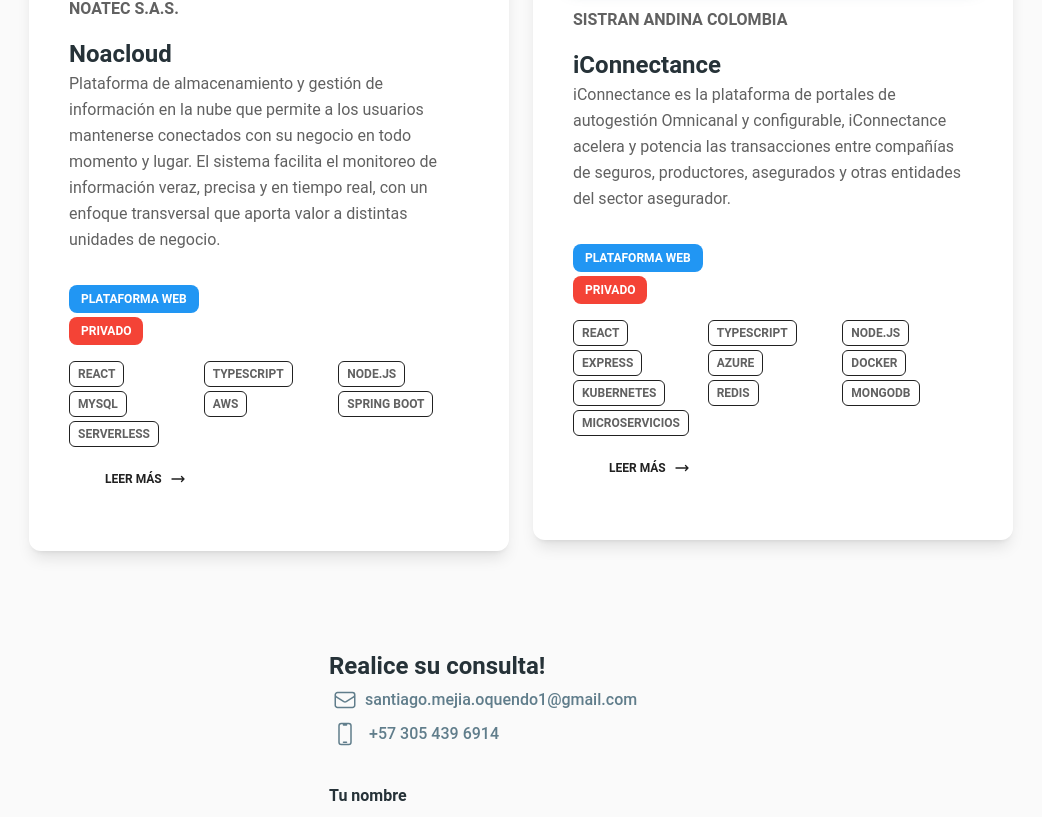
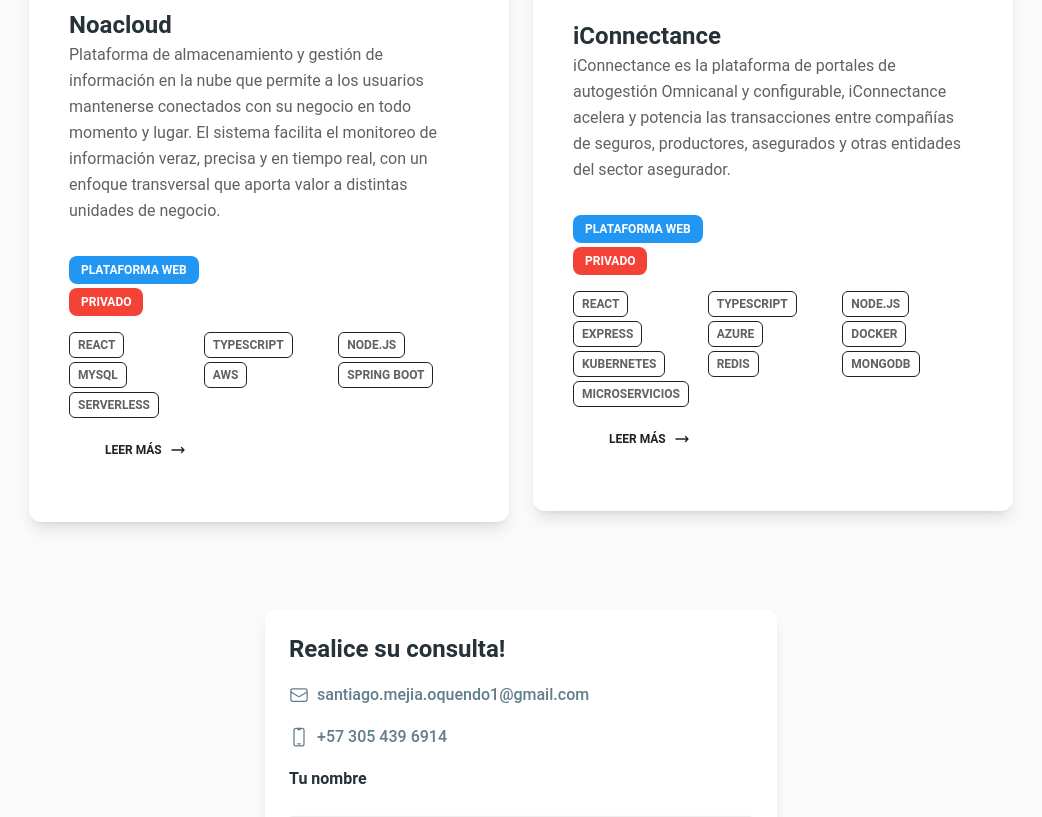
Before and after one commit to Smejia11/porfolio, a Next.js app: page / in a window 1280 px wide. Shown: the part 1950-2767 px from the top of the page, without its empty margins (119-1161 px from the left). Built offline with nearby package versions, Linux system fonts and the light colour scheme.

Commit message:
fix: fix padding, adjusment padding

```diff
--- a/src/app/Section/SectionContactUs.tsx
+++ b/src/app/Section/SectionContactUs.tsx
@@ -18,7 +18,7 @@
       <SnackbarUtilitiesConfigurator />
       <section
         data-aos="zoom-in"
-        className="min-h-screen max-w-full flex flex-col justify-center items-center"
+        className="min-h-screen max-w-full flex flex-col justify-center items-center p-2"
         data-aos-duration="1000"
         ref={contactUsRef}
       >
--- a/src/app/Section/SectionHome.tsx
+++ b/src/app/Section/SectionHome.tsx
@@ -8,7 +8,7 @@
       ref={homeRef}
       data-aos="fade-in"
       data-aos-duration="2000"
-      className="min-h-screen flex flex-col justify-center items-center p-5"
+      className="min-h-screen flex flex-col justify-center items-center p-2"
     >
       <ProfileCard />
     </section>
--- a/src/app/Section/SectionProjects.tsx
+++ b/src/app/Section/SectionProjects.tsx
@@ -7,7 +7,7 @@
   return (
     <section
       ref={projectsRef}
-      className="min-h-screen flex flex-col md:flex-row gap-6 justify-center items-center p-10"
+      className="min-h-screen flex flex-col md:flex-row gap-6 justify-center items-center p-2"
       data-aos="fade-down"
       data-aos-duration="3000"
     >
--- a/src/app/components/ContactUs.tsx
+++ b/src/app/components/ContactUs.tsx
@@ -3,58 +3,62 @@
 import {
   DevicePhoneMobileIcon,
   EnvelopeIcon,
-  UserIcon,
 } from "@heroicons/react/24/outline";
 import { infoData } from "../data/info";
 
 export function SimpleForm() {
   const { handleSubmit, isLoading } = useSimpleForm();
   return (
-    <Card color="transparent" shadow={false}>
+    <Card
+      color="transparent"
+      shadow={false}
+      className="w-full max-w-lg mx-auto p-6 bg-white rounded-xl shadow-lg space-y-4"
+    >
       <Typography variant="h4" color="blue-gray">
         Realice su consulta!
       </Typography>
-      <div className="flex items-center text-blue-gray-500 gap-2 p-1">
-        <EnvelopeIcon className="h-6 w-6" />
-        <Typography className="font-medium">{infoData.email}</Typography>
+      <div className="flex flex-wrap items-center gap-2 text-blue-gray-500">
+        <EnvelopeIcon className="h-5 w-5 shrink-0" />
+        <Typography className="font-medium break-all">
+          {infoData.email}
+        </Typography>
       </div>
-      <div className="flex items-center text-blue-gray-500 gap-3 p-1">
-        <DevicePhoneMobileIcon className="h-6 w-6" />
-        <Typography className="font-medium">{infoData.phone}</Typography>
+      <div className="flex flex-wrap items-center gap-2 text-blue-gray-500">
+        <DevicePhoneMobileIcon className="h-5 w-5 shrink-0" />
+        <Typography className="font-medium break-all">
+          {infoData.phone}
+        </Typography>
       </div>
-      <form
-        className="mt-8 mb-2 w-80 max-w-screen-lg sm:w-96"
-        onSubmit={handleSubmit}
-      >
+      <form className="" onSubmit={handleSubmit}>
         <div className="mb-1 flex flex-col gap-6">
-          <Typography variant="h6" color="blue-gray" className="-mb-3">
+          <Typography variant="h6" color="blue-gray">
             Tu nombre
           </Typography>
           <input
-            className="shadow appearance-none border rounded focus:outline w-full py-2 px-3 text-brown-800 leading-tight  focus:shadow-outline"
+            className="shadow appearance-none border rounded w-full py-2 px-3 leading-tight
+            focus:outline-none focus:ring-2 focus:ring-blue-500 focus:border-blue-500"
             name="name"
             type="text"
             placeholder="Nombre"
           />
-          <Typography variant="h6" color="blue-gray" className="-mb-3">
+          <Typography variant="h6" color="blue-gray">
             Email
           </Typography>
           <input
-            className="shadow appearance-none border rounded focus:outline w-full py-2 px-3 text-brown-800 leading-tight  focus:shadow-outline"
+            className="shadow appearance-none border rounded w-full py-2 px-3 leading-tight
+            focus:outline-none focus:ring-2 focus:ring-blue-500 focus:border-blue-500"
             name="email"
             type="email"
             placeholder="email"
           />
-          <Typography variant="h6" color="blue-gray" className="-mb-3">
+          <Typography variant="h6" color="blue-gray">
             Motivo del contacto
           </Typography>
-          <div className="lg:w-96 lg:h-60">
-            <textarea
-              name="description"
-              placeholder="Motivo del contacto"
-              className="w-full h-full max-h-60 resize-y  rounded-md focus:outline"
-            />
-          </div>
+          <textarea
+            name="description"
+            placeholder="Motivo del contacto"
+            className="w-full h-32 max-h-60 resize-y rounded-md p-2 border focus:outline-none focus:ring-2 focus:ring-blue-500"
+          />
         </div>
 
         {isLoading ? (
```
